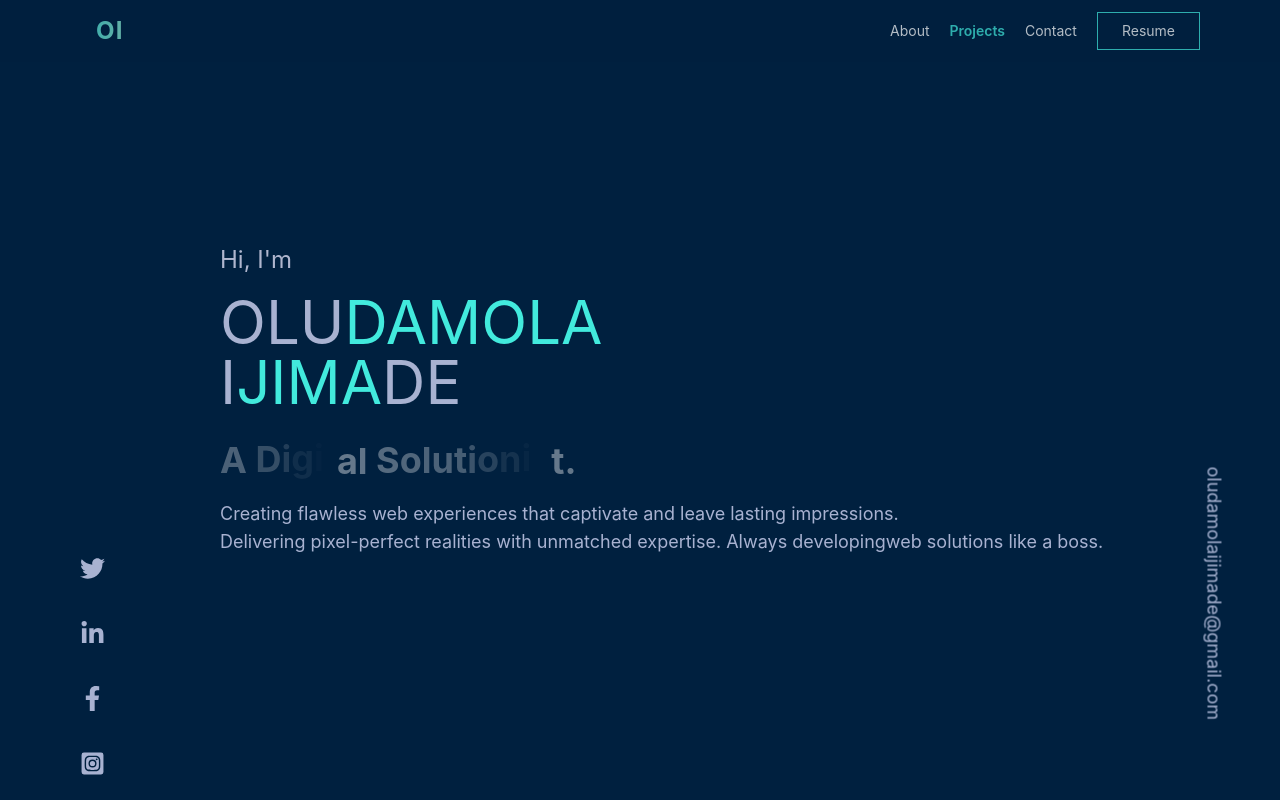
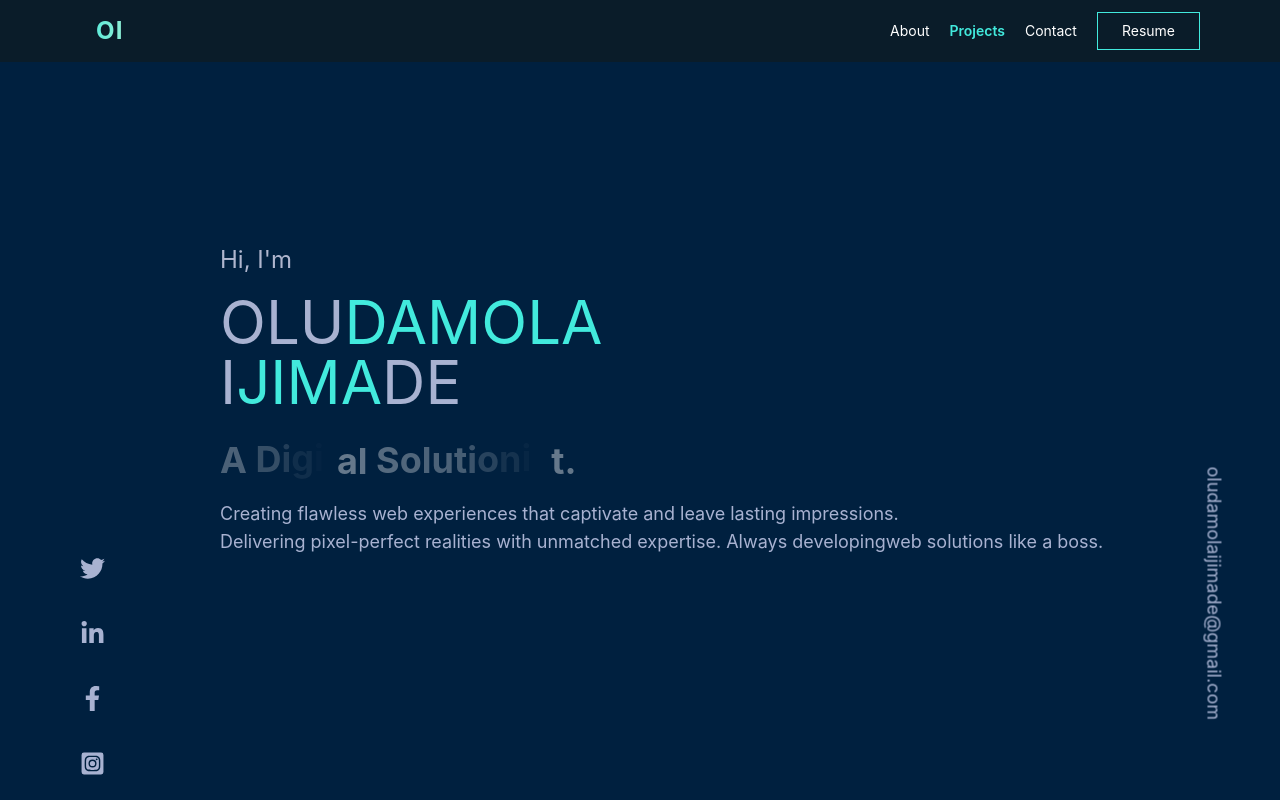
Before and after one commit to Kaddesh/my-portfolio, a React (Create React App) app: page / in a window 1280 px wide. Shown: the top 800 px of the page. Built offline with nearby package versions, Linux system fonts and the light colour scheme.

Commit message:
fix header nav

```diff
--- a/src/components/header.jsx
+++ b/src/components/header.jsx
@@ -48,7 +48,7 @@ const Header = () => {
   }, []);
 
   return (
-    <header className="fixed top-0 left-0 w-screen bg-[#00203FFF] opacity-70 z-50 px-6 md:px-20">
+    <header className="fixed top-0 left-0 w-screen bg-[#0a1c29] z-50 px-2 md:px-20">
       <div className="flex items-center justify-between py-3">
         {/* Stylish Logo */}
         <div className=" text-2xl font-bold tracking-wider px-4 bg-gradient-to-r from-[#42EADDFF] to-[#ADEFD1FF] text-transparent bg-clip-text">
@@ -82,7 +82,7 @@ const Header = () => {
 
       {/* Mobile Navigation */}
       {navVisible && (
-        <nav className="md:hidden flex flex-col w-full h-screen items-center justify-center gap-10 py-4 bg-[#00203FFF] rounded-sm">
+        <nav className="md:hidden flex flex-col w-full h-screen items-center justify-center gap-10 py-4 bg-[#0a1623] rounded-sm">
           {sections.map(({ id, label }) => (
             <a
               key={id}
```
